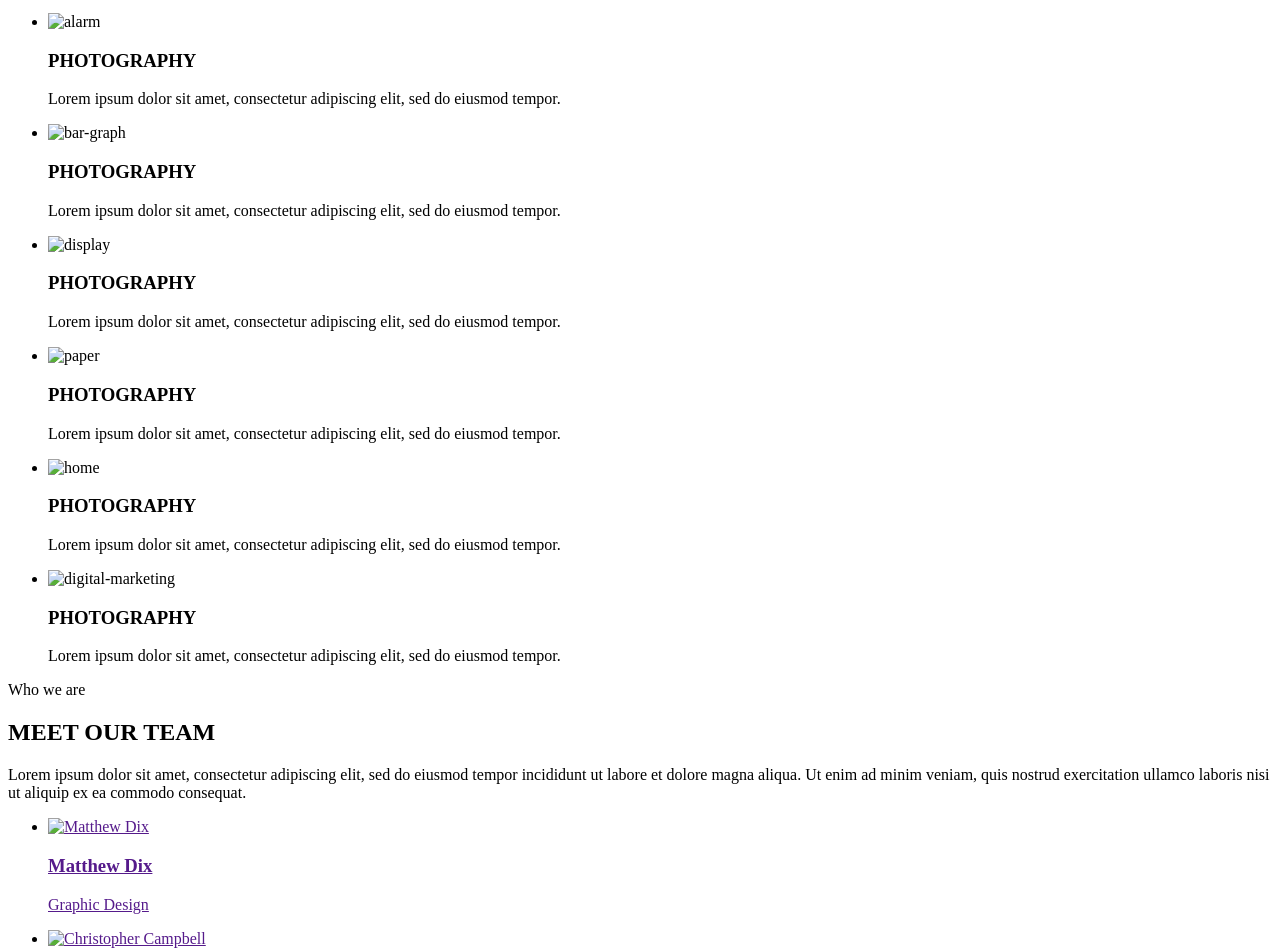
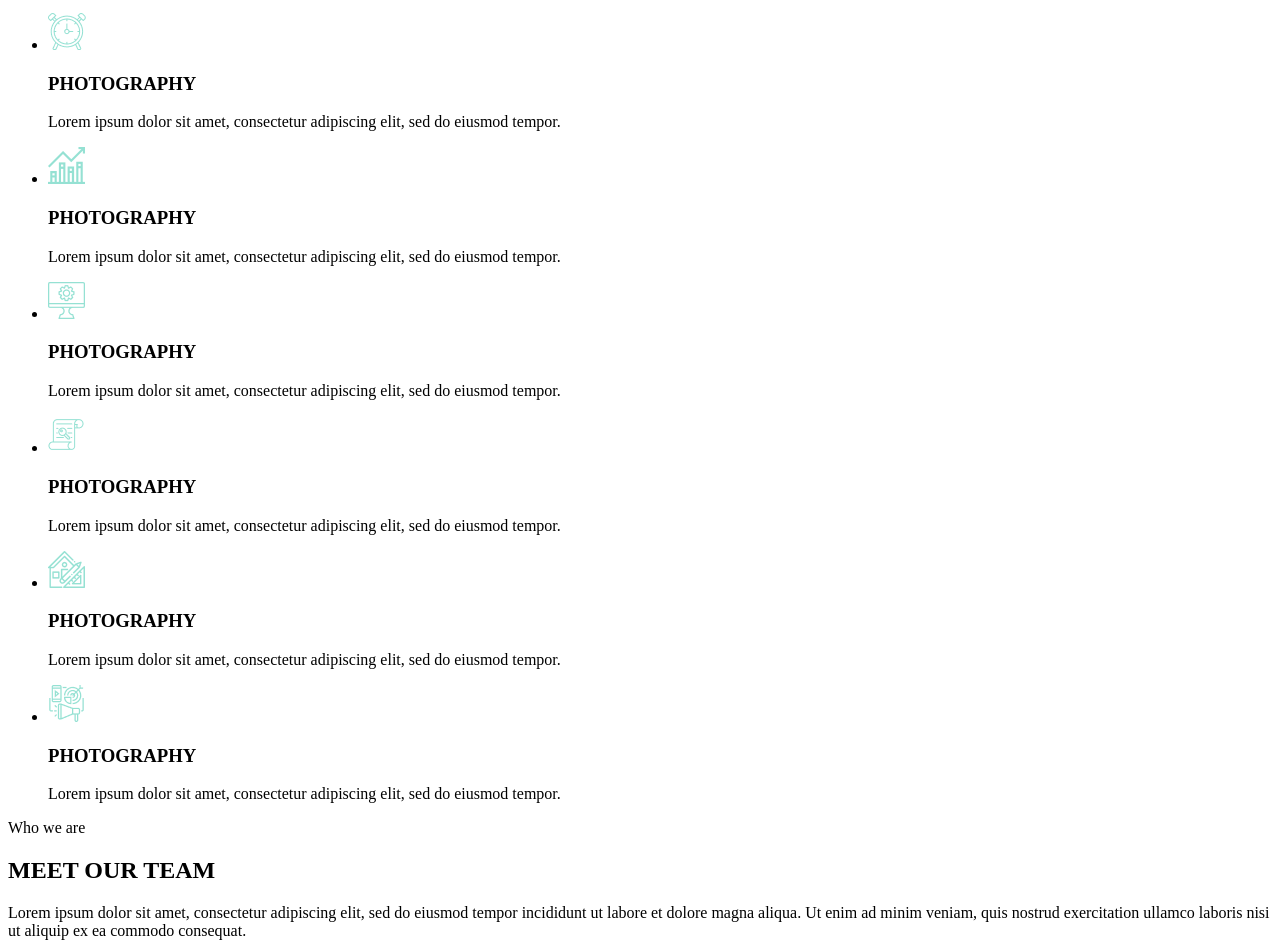
Before and after one commit to suzu33441-oss/MoGo, a plain HTML site: page index.html in a window 1280 px wide. Shown: the part 220-1172 px from the top of the page. Drawn offline with Linux system fonts and the light colour scheme.

Commit message:
cho to ispravila

```diff
--- a/index.html
+++ b/index.html
@@ -24,36 +24,36 @@
             <h2>AMAZING SERVICES</h2>
             <ul>
                 <li>
-                    <img src="./alarm.png " alt="alarm">
+                    <img src="./images/alarm.png" alt="alarm">
                     <h3>PHOTOGRAPHY</h3>
                     <p>Lorem ipsum dolor sit amet, consectetur adipiscing elit, sed do eiusmod tempor.</p>
                 </li>
                 <li>
-                    <img src="./bar-graph.png" alt="bar-graph">
+                    <img src="./images/bar-graph.png" alt="bar-graph">
                     <h3>PHOTOGRAPHY</h3>
                     <p>Lorem ipsum dolor sit amet, consectetur adipiscing elit, sed do eiusmod tempor.</p>
 
                 </li>
                 <li>
-                    <img src="./display.png" alt="display">
+                    <img src="./images/display.png" alt="display">
                     <h3>PHOTOGRAPHY</h3>
                     <p>Lorem ipsum dolor sit amet, consectetur adipiscing elit, sed do eiusmod tempor.</p>
 
                 </li>
                 <li>
-                    <img src="./paper.png" alt="paper">
+                    <img src="./images/paper.png" alt="paper">
                     <h3>PHOTOGRAPHY</h3>
                     <p>Lorem ipsum dolor sit amet, consectetur adipiscing elit, sed do eiusmod tempor.</p>
 
                 </li>
                 <li>
-                    <img src="./home.png" alt="home">
+                    <img src="./images/home.png" alt="home">
                     <h3>PHOTOGRAPHY</h3>
                     <p>Lorem ipsum dolor sit amet, consectetur adipiscing elit, sed do eiusmod tempor.</p>
 
                 </li>
                 <li>
-                    <img src="./digitalmarketing.png" alt="digital-marketing">
+                    <img src="./images/digital-marketing.png" alt="digital-marketing">
                     <h3>PHOTOGRAPHY</h3>
                     <p>Lorem ipsum dolor sit amet, consectetur adipiscing elit, sed do eiusmod tempor.</p>
 
@@ -68,19 +68,19 @@
                 ex ea commodo consequat. </p>
             <ul>
                 <li>
-                    <a href=""><img src="./MatthewDix.png" alt="Matthew Dix">
+                    <a href=""><img src="./images/MatthewDix.png" alt="Matthew Dix">
                         <h3>Matthew Dix</h3>
                         <p>Graphic Design</p>
                     </a>
                 </li>
                 <li>
-                    <a href=""><img src="./ChristopherCampbell.png" alt="Christopher Campbell">
+                    <a href=""><img src="./images/ChristopherCampbell.png" alt="Christopher Campbell">
                         <h3>Christopher Campbell</h3>
                         <p>Branding/UX design</p>
                     </a>
                 </li>
                 <li>
-                    <a href=""><img src="./MichaelFertig.png" alt="Michael Fertig">
+                    <a href=""><img src="./images/MichaelFertig .png" alt="Michael Fertig">
                         <h3>Michael Fertig</h3>
                         <p>Developer</p>
                     </a>
```
